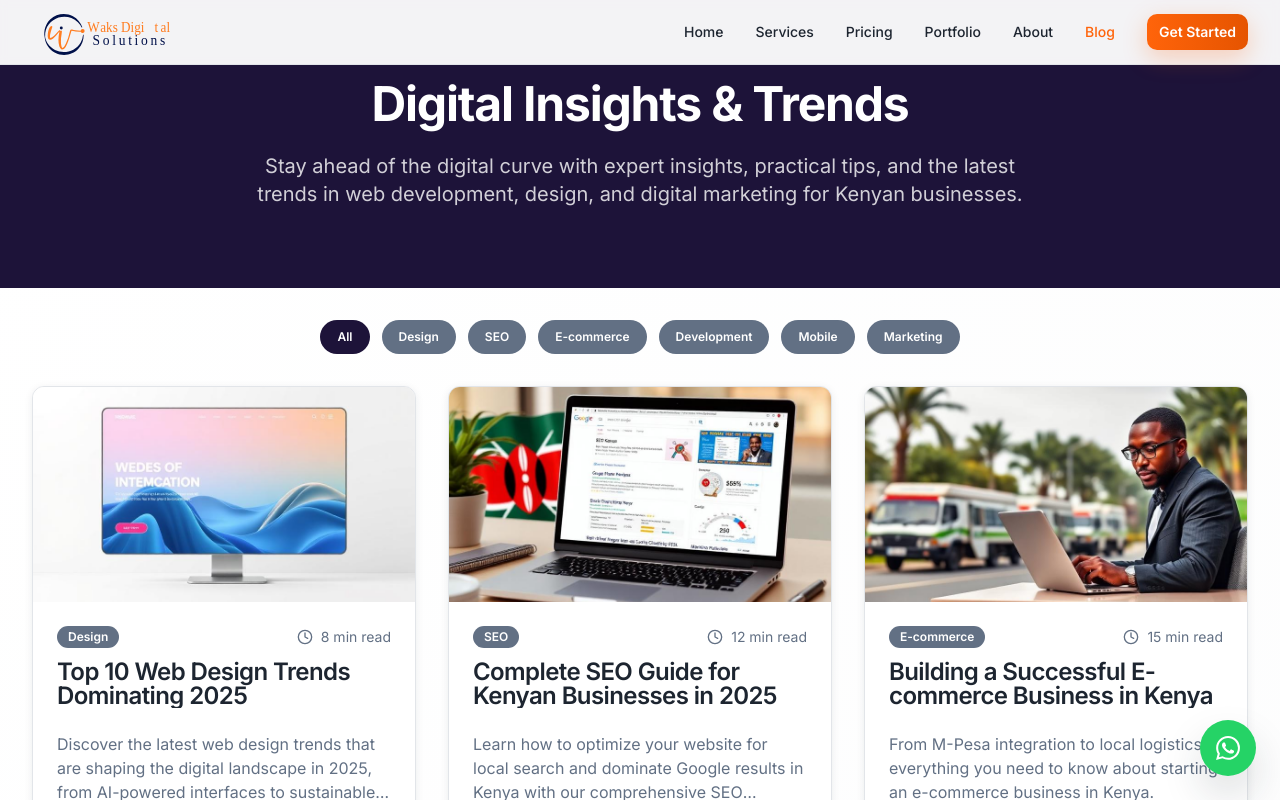
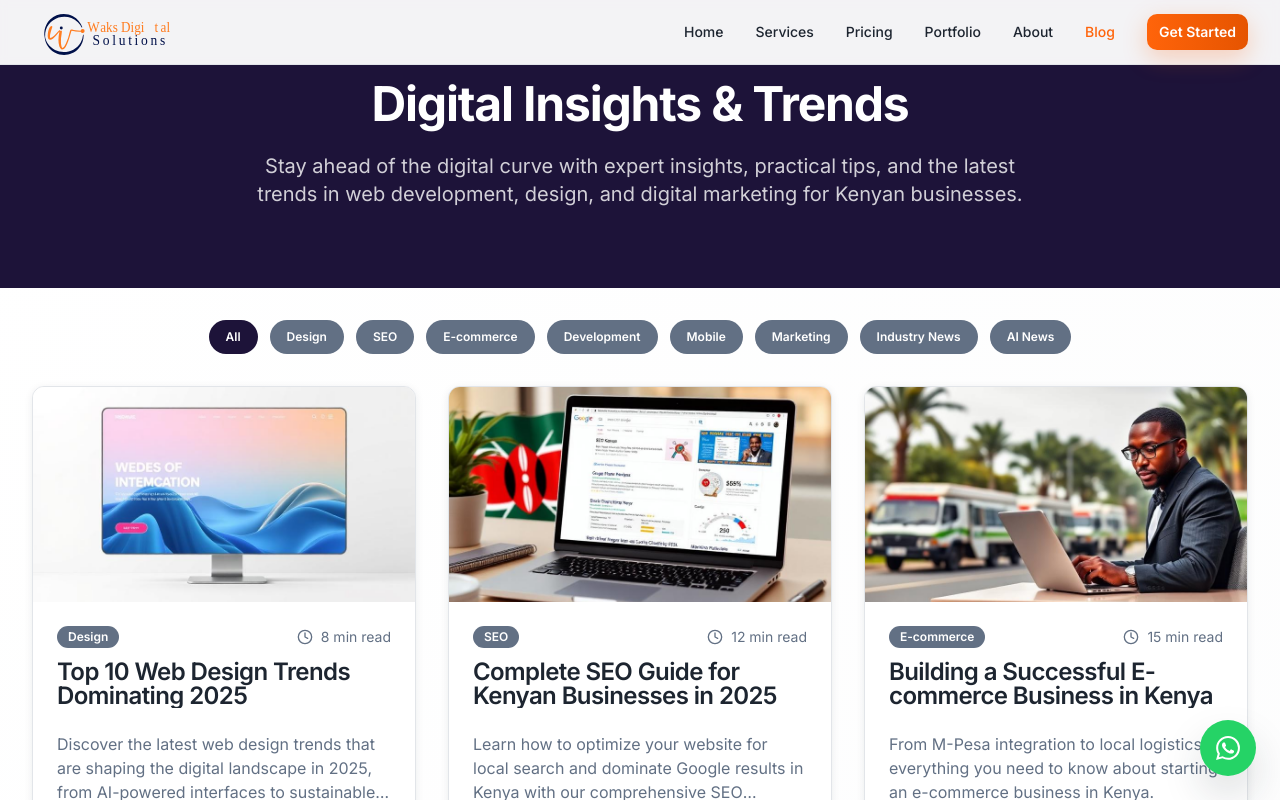
Before and after one commit to Nakhaima254/Waks-Digital-Solutions, a React (Vite) app: page /blog in a window 1280 px wide. Shown: the top 800 px of the page. Built offline with nearby package versions, Linux system fonts and the light colour scheme; the HTML template or start-up script is replaced by a standard one.

Commit message:
Reorder blog categories after Marketing
Update Blog.tsx and BlogSidebar to place Industry News after Marketing and add AI News category; ensure related AI News blogs and sidebar reflect new categories across posts

```diff
--- a/src/components/BlogSidebar.tsx
+++ b/src/components/BlogSidebar.tsx
@@ -98,7 +98,7 @@ const BlogSidebar = ({ currentCategory }: BlogSidebarProps) => {
         </CardHeader>
         <CardContent>
           <div className="flex flex-wrap gap-2">
-            {["Latest", "Design", "SEO", "E-commerce", "Development", "Mobile", "Marketing", "Industry News"].map((category) => (
+            {["Latest", "Design", "SEO", "E-commerce", "Development", "Mobile", "Marketing", "Industry News", "AI News"].map((category) => (
               <Link key={category} to="/blog">
                 <Badge
                   variant={currentCategory === category ? "default" : "secondary"}
--- a/src/pages/Blog.tsx
+++ b/src/pages/Blog.tsx
@@ -48,6 +48,12 @@ import contentMarketingImage from "@/assets/blog-content-marketing-hero.jpg";
 import googleMyBusinessImage from "@/assets/blog-google-my-business.jpg";
 import influencerMarketingImage from "@/assets/blog-influencer-marketing-hero.jpg";
 import videoMarketingImage from "@/assets/blog-video-marketing-hero.jpg";
+import aiWebDevHeroImage from "@/assets/blog-ai-web-dev-hero.jpg";
+import ecommerceFutureHeroImage from "@/assets/blog-ecommerce-future-hero.jpg";
+import web3HeroImage from "@/assets/blog-web3-blockchain-hero.jpg";
+import cybersecurityHeroImage from "@/assets/blog-cybersecurity-trends-hero.jpg";
+import remoteWorkHeroImage from "@/assets/blog-remote-work-hero.jpg";
+import greenWebHeroImage from "@/assets/blog-green-web-hero.jpg";
 
 const Blog = () => {
   const [activeCategory, setActiveCategory] = useState("All");
@@ -474,10 +480,70 @@ const Blog = () => {
       readTime: "14 min read",
       category: "Marketing",
       image: videoMarketingImage
+    },
+    {
+      id: "ai-web-development-2025",
+      title: "AI in Web Development 2025: The Revolution is Here",
+      excerpt: "Explore how artificial intelligence is transforming web development, from code generation to intelligent user experiences.",
+      author: "Isaac N.",
+      date: "April 1, 2025",
+      readTime: "13 min read",
+      category: "Industry News",
+      image: aiWebDevHeroImage
+    },
+    {
+      id: "ecommerce-future-kenya",
+      title: "The Future of E-commerce in Kenya: Trends and Predictions",
+      excerpt: "Discover the emerging trends shaping Kenya's e-commerce landscape and prepare your business for the future.",
+      author: "Isaac N.",
+      date: "March 28, 2025",
+      readTime: "12 min read",
+      category: "Industry News",
+      image: ecommerceFutureHeroImage
+    },
+    {
+      id: "web3-blockchain-trends",
+      title: "Web3 and Blockchain: What Kenyan Businesses Need to Know",
+      excerpt: "Understand Web3, blockchain technology, and how these innovations could transform business in Kenya.",
+      author: "Isaac N.",
+      date: "March 25, 2025",
+      readTime: "15 min read",
+      category: "Industry News",
+      image: web3HeroImage
+    },
+    {
+      id: "cybersecurity-trends-2025",
+      title: "Cybersecurity Trends 2025: Protecting Your Digital Assets",
+      excerpt: "Stay ahead of cyber threats with the latest security trends and best practices for Kenyan businesses.",
+      author: "Isaac N.",
+      date: "March 22, 2025",
+      readTime: "14 min read",
+      category: "Industry News",
+      image: cybersecurityHeroImage
+    },
+    {
+      id: "remote-work-digital-tools",
+      title: "Remote Work Revolution: Essential Digital Tools for Kenyan Teams",
+      excerpt: "Discover the tools and strategies powering successful remote work for businesses across Kenya.",
+      author: "Isaac N.",
+      date: "March 18, 2025",
+      readTime: "11 min read",
+      category: "Industry News",
+      image: remoteWorkHeroImage
+    },
+    {
+      id: "green-web-development",
+      title: "Sustainable Web Development: Building a Greener Digital Future",
+      excerpt: "Learn how to create environmentally friendly websites that reduce carbon footprint without sacrificing performance.",
+      author: "Isaac N.",
+      date: "March 15, 2025",
+      readTime: "10 min read",
+      category: "Industry News",
+      image: greenWebHeroImage
     }
   ];
 
-  const categories = ["All", "Design", "SEO", "E-commerce", "Development", "Mobile", "Marketing"];
+  const categories = ["All", "Design", "SEO", "E-commerce", "Development", "Mobile", "Marketing", "Industry News", "AI News"];
 
   // Filter blogs by category
   const filteredBlogs = activeCategory === "All"
```
